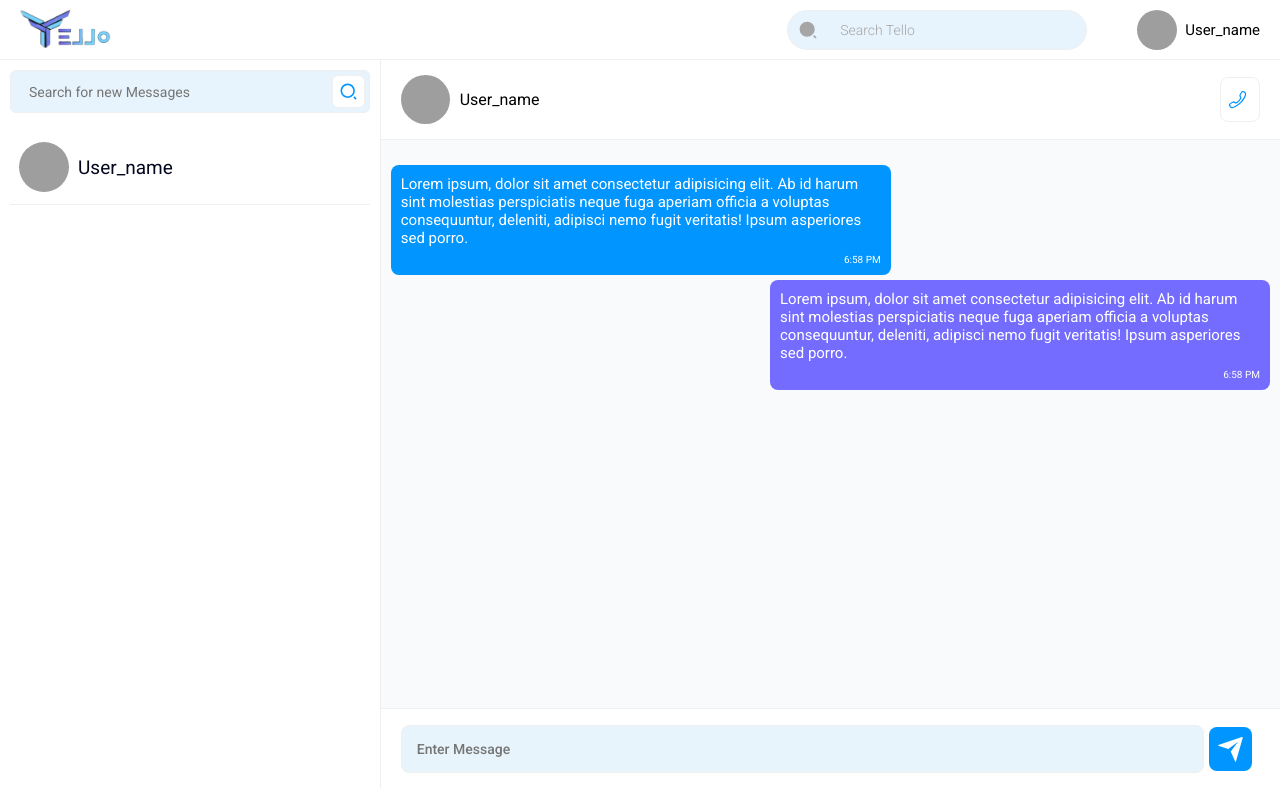
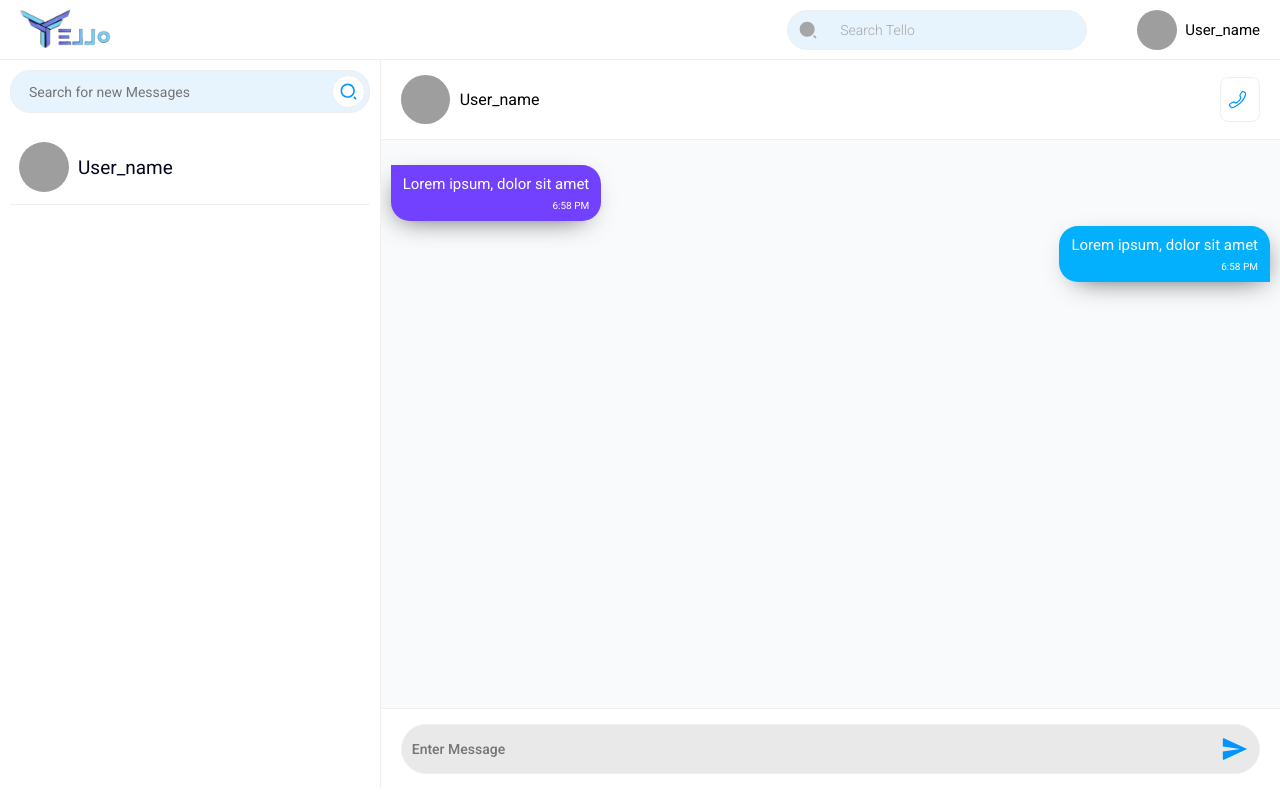
Before and after one commit to detronetdip/tello-client, a React (Vite) app: page /messages in a window 1280 px wide. Built offline with nearby package versions, Linux system fonts and the light colour scheme; no server answers; grey boxes are pictures that could not be loaded.

Commit message:
ui changes

```diff
--- a/src/AllPages.tsx
+++ b/src/AllPages.tsx
@@ -1,13 +1,15 @@
 import React, { useEffect, useState } from "react";
 import { Outlet } from "react-router-dom";
+import Authentication from "./components/Auth/Authentication";
 import Navbar from "./components/navbar/Navbar";
 
 const AllPages = () => {
-
   return (
     <>
-      <Navbar />
-      <Outlet />
+      <Authentication>
+        <Navbar />
+        <Outlet />
+      </Authentication>
     </>
   );
 };
--- a/src/assets/scss/_color.scss
+++ b/src/assets/scss/_color.scss
@@ -17,6 +17,12 @@ $button-bg: #0b9cfc;
 $button-bg-hover: #0788df;
 $text-fade:#A6A6A6;
 $icon-light:#0095ff;
-$icon-light2:#9ed0f33d;
+$icon-light2:#3950613d;
 $icon-dark:#746CFE;
 $scrollbar-light:rgba(0, 140, 255, 0.164);
+$message-outgoing-light:#03b0fd;
+$message-incoming-light:#7241ff;
+$message-outgoing-dark:#5851DB;
+$message-incoming-dark:#242d42;
+$input-bg-light: rgb(233, 233, 233);
+$input-bg-dark: #1a2235;
--- a/src/assets/scss/_message.scss
+++ b/src/assets/scss/_message.scss
@@ -14,7 +14,7 @@
       display: flex;
       align-items: center;
       border: 1px solid $border-light;
-      border-radius: 0.6rem;
+      border-radius: 2em;
       background-color: $inner-light;
       padding: 0.4rem;
       &::placeholder {
@@ -39,7 +39,7 @@
         background-color: $white;
         border: 1px solid $border-light;
         padding: 0.6rem;
-        border-radius: 0.6rem;
+        border-radius: 50%;
       }
     }
     .chatheads {
@@ -122,7 +122,7 @@
         cursor: pointer;
         color: $icon-light;
         transition: 0.5s;
-        &:hover{
+        &:hover {
           background-color: $icon-light;
           color: $white;
         }
@@ -147,13 +147,21 @@
       .incoming {
         justify-content: start;
         .message {
-          background-color: $icon-light;
+          background-color: $message-incoming-light;
+          border-radius: 0px 19px 19px 19px;
+          -webkit-box-shadow: -4px 8px 28px -12px rgba(0, 0, 0, 0.75);
+          -moz-box-shadow: -4px 8px 28px -12px rgba(0, 0, 0, 0.75);
+          box-shadow: -4px 8px 28px -12px rgba(0, 0, 0, 0.75);
         }
       }
       .outgoing {
         justify-content: end;
         .message {
-          background-color: $icon-dark;
+          background-color: $message-outgoing-light;
+          border-radius: 19px 19px 0 19px;
+          -webkit-box-shadow: 5px 8px 28px -12px rgba(0, 0, 0, 0.75);
+          -moz-box-shadow: 5px 8px 28px -12px rgba(0, 0, 0, 0.75);
+          box-shadow: 5px 8px 28px -12px rgba(0, 0, 0, 0.75);
         }
       }
       .msgrow {
@@ -162,8 +170,7 @@
         .message {
           min-width: 10rem;
           max-width: 50rem;
-          padding: 1rem;
-          border-radius: 8px;
+          padding: 1rem 1.2rem;
           color: $white;
           font-size: 1.5rem;
           font-weight: 400;
@@ -182,26 +189,35 @@
       max-height: 8rem;
       background-color: $white;
       border-top: 1px solid $border-light;
+
       display: flex;
       align-items: center;
       padding: 0.9rem 2rem;
+      .indv {
+        display: flex;
+        width: 100%;
+        align-items: center;
+        background-color: $input-bg-light;
+        border-radius: 2.8rem;
+        border: 1px solid $border-light;
+      }
       .msg5 {
         margin: 0;
         width: 95%;
         border: 0;
         outline: 0;
-        background-color: $icon-light2;
-        padding: 1.5rem;
-        border: 1px solid $border-light;
+        padding: 1rem;
+        background-color: transparent;
       }
       .sendicon {
-        padding: 0.7rem;
+        padding: 0.1rem;
+        @include centerByFlex;
+        background-color: transparent;
+        color: $icon-light;
+        margin-left: 0.5rem;
+        border-radius: 50%;
+        cursor: pointer;
         font-size: 3rem;
-        @include centerByFlex;
-        background-color: $icon-light;
-        margin-left: 0.5rem;
-        border-radius: 8px;
-        cursor: pointer;
       }
     }
   }
@@ -222,7 +238,7 @@
       display: flex;
       align-items: center;
       border: 1px solid $border-dark;
-      border-radius: 0.6rem;
+      border-radius: 2rem;
       background-color: $inner-dark;
       padding: 0.4rem;
       &::placeholder {
@@ -248,7 +264,7 @@
         background-color: $primaryDark;
         border: 1px solid $border-dark;
         padding: 0.6rem;
-        border-radius: 0.6rem;
+        border-radius: 50%;
       }
     }
     .chatheads {
@@ -333,7 +349,7 @@
         cursor: pointer;
         color: $icon-dark;
         transition: 0.5s;
-        &:hover{
+        &:hover {
           background-color: $icon-dark;
           color: $white;
         }
@@ -358,13 +374,15 @@
       .incoming {
         justify-content: start;
         .message {
-          background-color: $icon-dark;
+          background-color: $message-incoming-dark;
+          border-radius: 0px 19px 19px 19px;
         }
       }
       .outgoing {
         justify-content: end;
         .message {
-          background-color: $icon-dark;
+          background-color: $message-outgoing-dark;
+          border-radius: 19px 19px 0 19px;
         }
       }
       .msgrow {
@@ -373,8 +391,7 @@
         .message {
           min-width: 10rem;
           max-width: 50rem;
-          padding: 1rem;
-          border-radius: 8px;
+          padding: 1rem 1.2rem;
           color: $white;
           font-size: 1.5rem;
           font-weight: 400;
@@ -396,24 +413,31 @@
       display: flex;
       align-items: center;
       padding: 0.9rem 2rem;
+      .indv {
+        display: flex;
+        width: 100%;
+        align-items: center;
+        background-color: $input-bg-dark;
+        border-radius: 2.8rem;
+        border: 1px solid $border-dark;
+      }
       .msg5 {
         margin: 0;
         width: 95%;
         border: 0;
         outline: 0;
-        background-color: $icon-light2;
-        padding: 1.5rem;
-        border: 1px solid $border-dark;
-        color: $white;
+        padding: 1rem;
+        background-color: transparent;
       }
       .sendicon {
-        padding: 0.7rem;
+        padding: 0.1rem;
+        @include centerByFlex;
+        background-color: transparent;
+        color: $message-outgoing-dark;
+        margin-left: 0.5rem;
+        border-radius: 50%;
+        cursor: pointer;
         font-size: 3rem;
-        @include centerByFlex;
-        background-color: $icon-dark;
-        margin-left: 0.5rem;
-        border-radius: 8px;
-        cursor: pointer;
       }
     }
   }
--- a/src/components/Auth/Authentication.tsx
+++ b/src/components/Auth/Authentication.tsx
@@ -1,9 +1,13 @@
 import React from 'react'
+import { Navigate } from 'react-router-dom';
+import { useRecoilValue } from 'recoil'
+import { userState } from '../../context'
 
 const Authentication = ({children}:any) => {
+  const user=useRecoilValue(userState);
   return (
     <>
-    {children}
+    {user.isLoggedIn?children:<Navigate to={"/auth"}/>}
     </>
   )
 }
--- a/src/components/NavMenu.tsx
+++ b/src/components/NavMenu.tsx
@@ -15,7 +15,11 @@ const NavMenu = () => {
           <div className="option">
             <ul>
               {navMenu.map((e) => (
-                <li className="option1" onClick={() => location(e.path)}>
+                <li
+                  className="option1"
+                  onClick={() => location(e.path)}
+                  key={`${e.path}-t`}
+                >
                   <div className="icon">
                     <e.icon />
                   </div>
--- a/src/components/message/SingleMessage.tsx
+++ b/src/components/message/SingleMessage.tsx
@@ -7,10 +7,7 @@ const SingleMessage = ({ type }: { type: "incoming" | "outgoing" | string; }) =>
       <div className={`msgrow ${type}`}>
         <div className="message">
           <p>
-            Lorem ipsum, dolor sit amet consectetur adipisicing elit. Ab id
-            harum sint molestias perspiciatis neque fuga aperiam officia a
-            voluptas consequuntur, deleniti, adipisci nemo fugit veritatis!
-            Ipsum asperiores sed porro.
+            Lorem ipsum, dolor sit amet
           </p>
           <div className="timerow">
             <span>{moment().format("LT")}</span>
--- a/src/context/index.ts
+++ b/src/context/index.ts
@@ -2,7 +2,7 @@ import { atom } from "recoil";
 const userState = atom({
   key: "userState",
   default: {
-    isLoggedIn: false,
+    isLoggedIn: true,
     userName: "",
   },
 });
--- a/src/views/MessagePage.tsx
+++ b/src/views/MessagePage.tsx
@@ -2,6 +2,7 @@ import React, { useEffect, useRef, useState } from "react";
 import { FaUserCircle } from "react-icons/fa";
 import { IoCallOutline } from "react-icons/io5";
 import { RiSearch2Line, RiSendPlaneFill } from "react-icons/ri";
+import {IoMdSend} from "react-icons/io"
 import Button from "../components/atoms/Button";
 import Input from "../components/atoms/Input";
 import ChatHead from "../components/chatHeads/ChatHead";
@@ -69,12 +70,18 @@ const MessagePage = () => {
           </div>
 
           <div className="msgbox">
-            <Input Class="msg5" placeholder={"Enter Message"} type={"text"} />
-            <Button
-              content={<RiSendPlaneFill />}
-              Class="sendicon"
-              ripple={true}
-            />
+            <div className="indv">
+              <Input Class="msg5" placeholder={"Enter Message"} type={"text"} />
+              <Button
+                content={<IoMdSend />}
+                Class="sendicon"
+                onclick={() =>
+                  setMessages((old) => {
+                    return [...old, { type: "incoming" }];
+                  })
+                }
+              />
+            </div>
           </div>
         </div>
       </div>
```
Also changed, not shown: src/App.tsx (+2 -17 lines), src/components/Private.tsx (deleted, +0 -15 lines).
